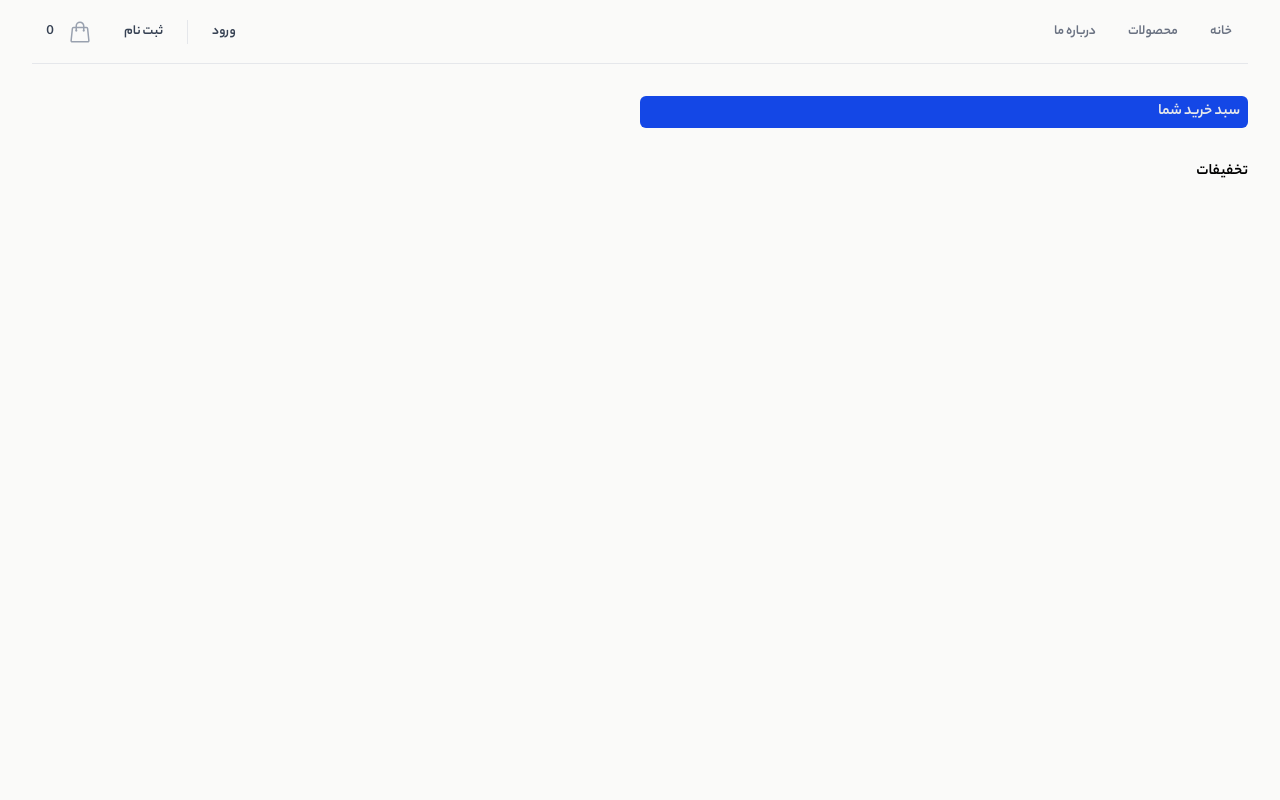
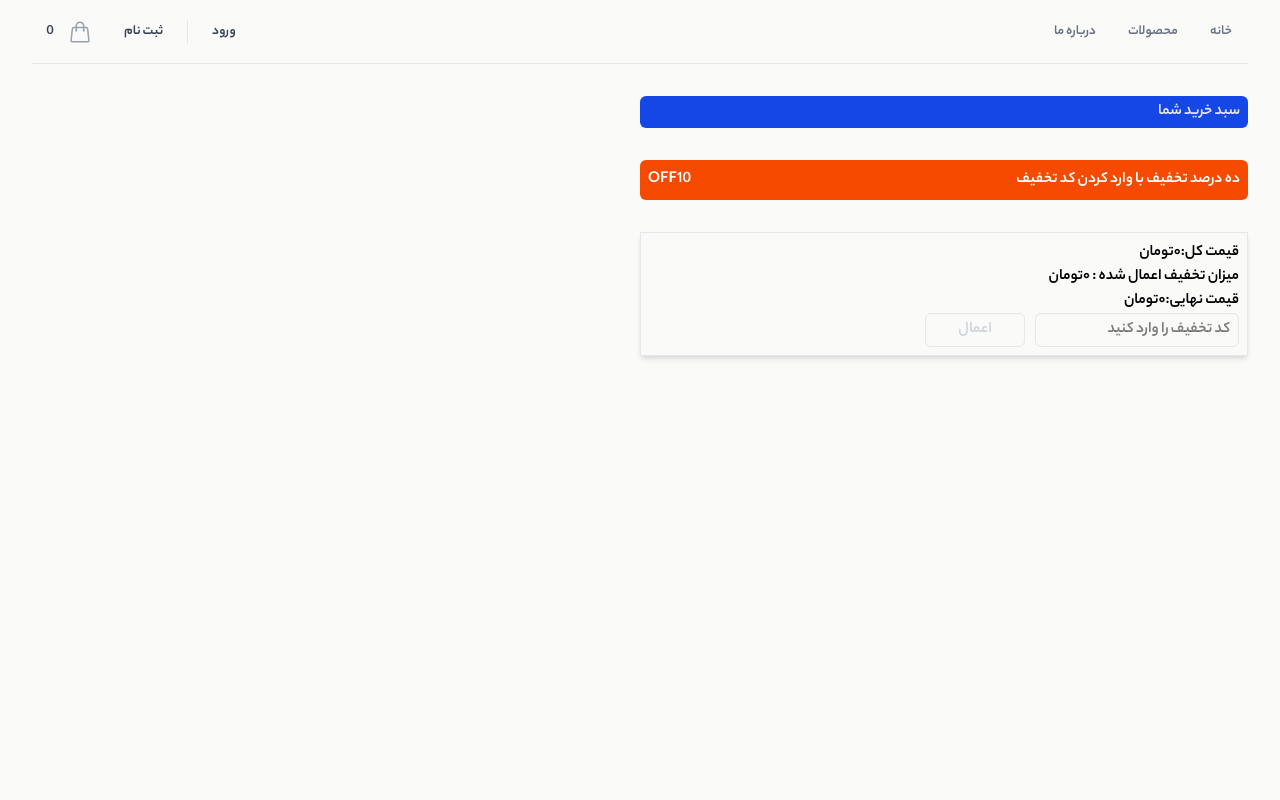
Before and after one commit to mohammadsookhtesaraei/store-nextjs, a Next.js app: page /cart in a window 1280 px wide. Shown: the top 800 px of the page. Built offline with nearby package versions, Linux system fonts and the light colour scheme; data requests are answered from the project's data file.

Commit message:
added discount

```diff
--- a/src/app/cart/page.tsx
+++ b/src/app/cart/page.tsx
@@ -1,28 +1,98 @@
-"use client"
-import { useProduct } from "@/context/ProductsProvider"
-import Container from "@/components/container/Container"
-import CartList from "@/components/templates/CartList"
+"use client";
+import { useEffect, useState } from "react";
+import { useProduct } from "@/context/ProductsProvider";
 
+import Container from "@/components/container/Container";
+import CartList from "@/components/templates/CartList";
+
+import { ProductsT } from "@/types/type";
+
+interface discountT {
+  id: string;
+  code: string;
+  precentage: number;
+}
 
 const Cart = () => {
- const {cartItems}=useProduct()
+  const { cartItems } = useProduct();
+  const [data, setData] = useState<ProductsT[]>([]);
+  const [discount, setDiscount] = useState("");
+  const [finalPrice, setFinalPrice] = useState(0);
+  const [discountPrice, setDiscountPrice] = useState(0);
+
+  useEffect(() => {
+    const getProducts = async () => {
+      try {
+        const res = await fetch("http://localhost:3004/products");
+        const json = await res.json();
+        setData(json);
+      } catch (error) {
+        console.log(error);
+      }
+    };
+
+    getProducts();
+  }, []);
+
+  const totalPrice = cartItems.reduce((total, item) => {
+    let isSelected = data.find((product) => product.id == item.id);
+    return total + (isSelected?.price || 0) * item.qty;
+  }, 0);
+
+  const submitHandler = async () => {
+    const result = await fetch(
+      `http://localhost:3004/discounts?code=${discount}`
+    );
+    const json = (await result.json()) as discountT[];
+    let discountPercentage = json[0].precentage;
+    let discountPrice = (totalPrice * discountPercentage) / 100;
+    setDiscountPrice(discountPrice);
+    let finalPrice = totalPrice - discountPrice;
+    setFinalPrice(finalPrice);
+  };
+
   return (
     <div>
       <Container>
         <div>
-              <h2 className="bg-blue-700 w-6/12 py-1 flex items-center ps-2 text-gray-200 rounded-md mb-8">سبد خرید شما</h2>
+          <h2 className="bg-blue-700 w-6/12 py-1 flex items-center ps-2 text-gray-200 rounded-md mb-8">
+            سبد خرید شما
+          </h2>
+          <div className="w-6/12 bg-orange-600 py-2 px-2 mb-8 rounded-md flex items-center justify-between">
+            <p className="text-white">ده درصد تخفیف با وارد کردن کد تخفیف</p>
+            <p className="text-white">OFF10</p>
+          </div>
           <div>
-               {cartItems.map((item)=>(
-                <CartList key={item.id} {...item}/>
+            {cartItems.map((item) => (
+              <CartList key={item.id} {...item} />
             ))}
           </div>
+          <div className="w-6/12 border border-gray-200 shadow-md p-2">
+            <h2>قیمت کل:{totalPrice.toLocaleString("fa")}تومان</h2>
+            <p>
+              میزان تخفیف اعمال شده : {discountPrice.toLocaleString("fa")}تومان
+            </p>
+            <p>قیمت نهایی:{finalPrice.toLocaleString("fa")}تومان</p>
             <div>
-                تخفیفات
+              <input
+                className="border px-2 py-1 rounded-md border-gray-200 focus:outline-none"
+                type="text"
+                value={discount}
+                placeholder="کد تخفیف را وارد کنید"
+                onChange={(e) => setDiscount(e.target.value)}
+              />
+              <button
+                className="px-8 py-1 rounded-md border border-gray-200 ms-2.5 text-gray-300 hover:text-gray-400 cursor-pointer hover:scale-105 active:scale-95 transition-transform duration-200 ease-out"
+                onClick={submitHandler}
+              >
+                اعمال
+              </button>
+            </div>
           </div>
         </div>
       </Container>
     </div>
-  )
-}
+  );
+};
 
-export default Cart
+export default Cart;
--- a/src/components/layout/Header.tsx
+++ b/src/components/layout/Header.tsx
@@ -18,6 +18,7 @@ const Header = () => {
 
   return (
     <div className="relative">
+
       <nav className="max-w-7xl px-4 sm:px-6 lg:px-8 mx-auto ">
         <div className="flex items-center border-b border-b-gray-200 h-16 mb-8">
           {/* hamburger */}
```
Lines whose indentation alone changed are shown as unchanged.
